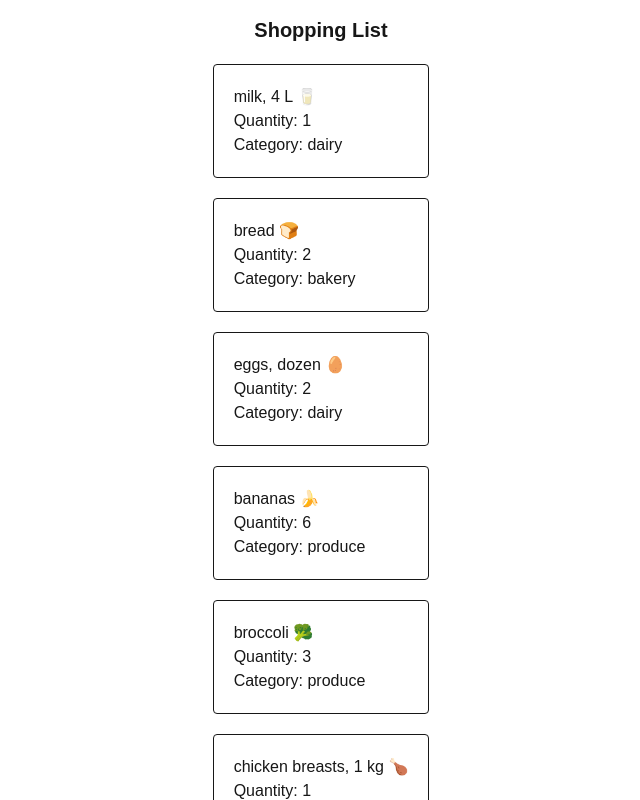
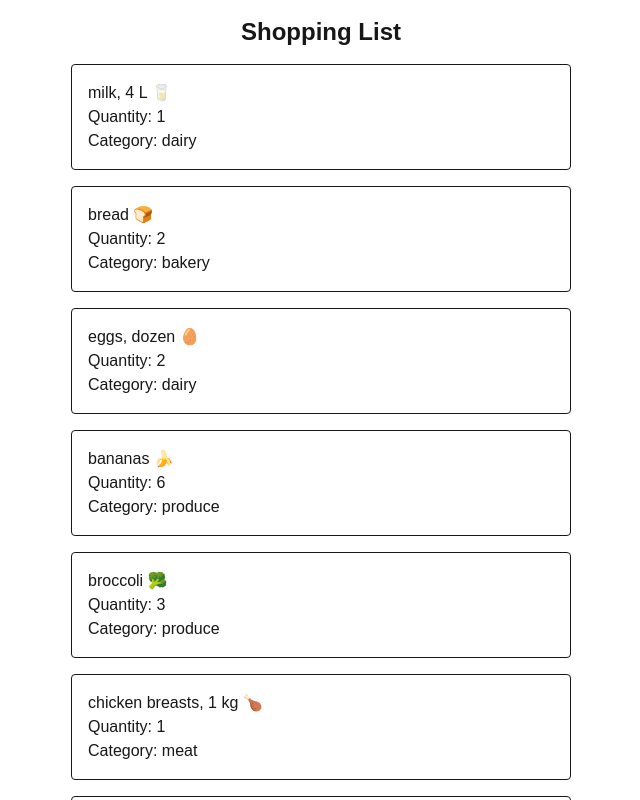
Before and after one commit to verityboyd/cprg306-assignments, a Next.js app: page /week-3 in a window 1280 px wide. Shown: the top 800 px of the page, without its empty margins (319-959 px from the left). Built offline with nearby package versions, Linux system fonts and the light colour scheme.

Commit message:
tweaked css styling

```diff
--- a/app/week-3/GroceryItem.js
+++ b/app/week-3/GroceryItem.js
@@ -2,7 +2,7 @@
 
 export default function GroceryItem({ name, quantity, category }) {
   return (
-    <li className="m-5 py-5 px-5 border rounded">
+    <li className="w-125 m-4 p-4 border rounded">
       {name}
       <div>Quantity: {quantity}</div>
       <div>Category: {category}</div>
--- a/app/week-3/page.js
+++ b/app/week-3/page.js
@@ -1,10 +1,9 @@
-import GroceryItem from "./GroceryItem";
 import GroceryItemList from "./GroceryItemList";
 
 export default function Page() {
   return (
     <main className="flex flex-col items-center m-4">
-      <h1 className="font-bold text-xl">Shopping List</h1>
+      <h1 className="font-bold text-2xl">Shopping List</h1>
       <GroceryItemList />
     </main>
   );
```
